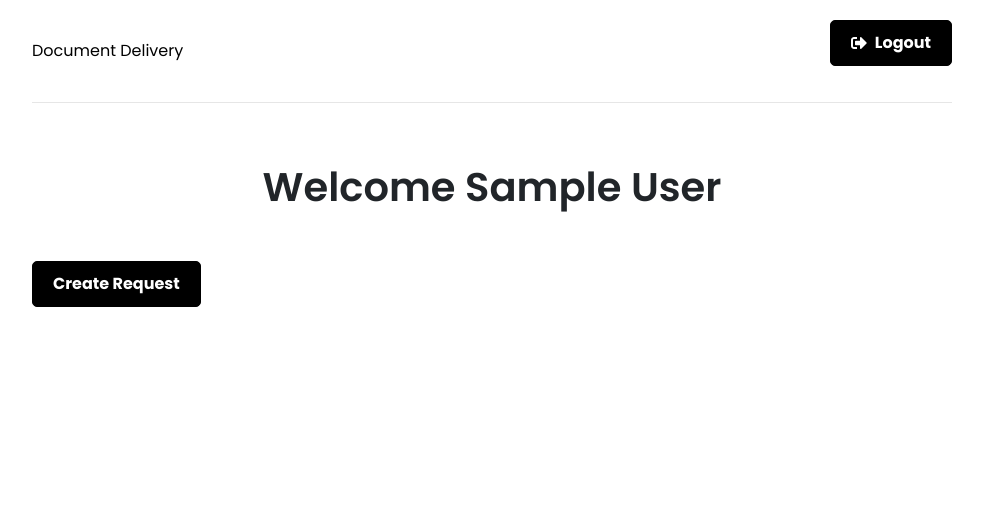
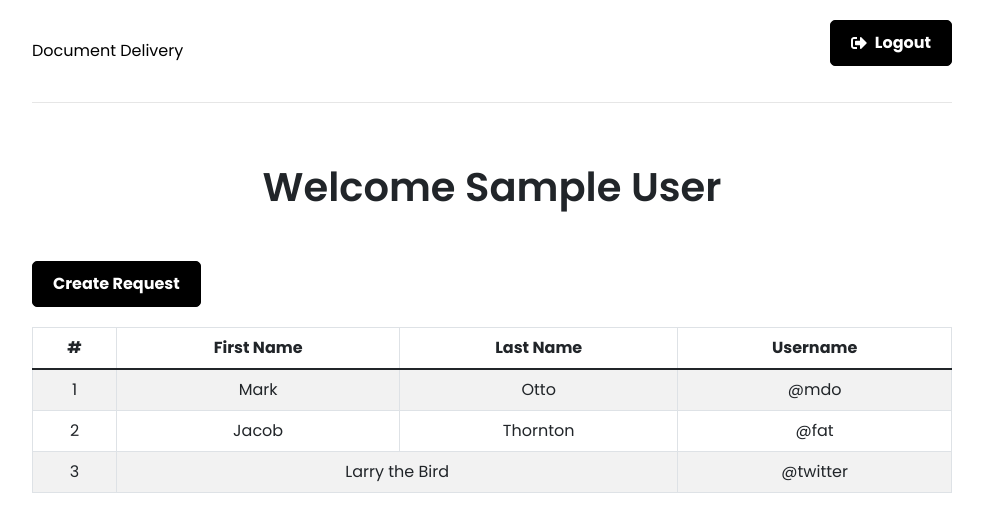
Before and after one commit to Akalanka-1996/document-delivery-system, a React (Create React App) app in the folder frontend/: page / in a window 1280 px wide. Shown: the top 532 px of the page, without its empty margins (148-1131 px from the left). Built offline with nearby package versions, Linux system fonts and the light colour scheme; no server answers; sample sign-in values are in the browser's storage.

Commit message:
request table added

```diff
--- /dev/null
+++ b/frontend/src/components/RequestTable.jsx
@@ -0,0 +1,41 @@
+import React from 'react'
+import {Table} from 'react-bootstrap'
+import './style.css'
+
+const RequestTable = () => {
+  return (
+    <div className='request-table'>
+        <Table striped bordered hover>
+      <thead>
+        <tr>
+          <th>#</th>
+          <th>First Name</th>
+          <th>Last Name</th>
+          <th>Username</th>
+        </tr>
+      </thead>
+      <tbody>
+        <tr>
+          <td>1</td>
+          <td>Mark</td>
+          <td>Otto</td>
+          <td>@mdo</td>
+        </tr>
+        <tr>
+          <td>2</td>
+          <td>Jacob</td>
+          <td>Thornton</td>
+          <td>@fat</td>
+        </tr>
+        <tr>
+          <td>3</td>
+          <td colSpan={2}>Larry the Bird</td>
+          <td>@twitter</td>
+        </tr>
+      </tbody>
+    </Table>
+    </div>
+  )
+}
+
+export default RequestTable
--- /dev/null
+++ b/frontend/src/components/style.css
@@ -0,0 +1,3 @@
+.request-table{
+    margin-top: 20px;
+}
--- a/frontend/src/pages/Dashboard.jsx
+++ b/frontend/src/pages/Dashboard.jsx
@@ -4,6 +4,7 @@
 import { useSelector, useDispatch } from "react-redux";
 import RequestForm from "../components/RequestForm";
 import { getRequests } from "../features/request/requestSlice";
+import RequestTable from "../components/RequestTable";
 
 const Dashboard = () => {
 
@@ -32,6 +33,8 @@
 
     <RequestForm />
 
+    <RequestTable />
+
   </>
 };
 
```
